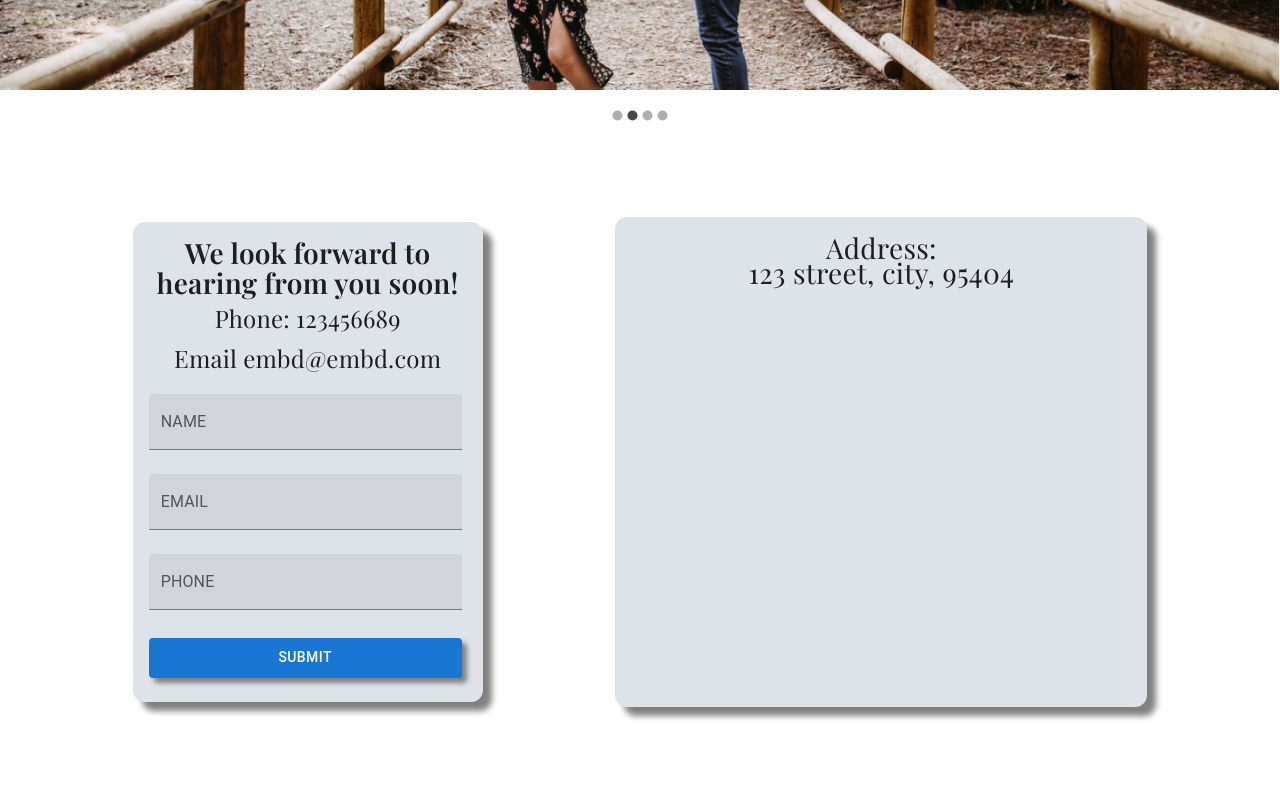
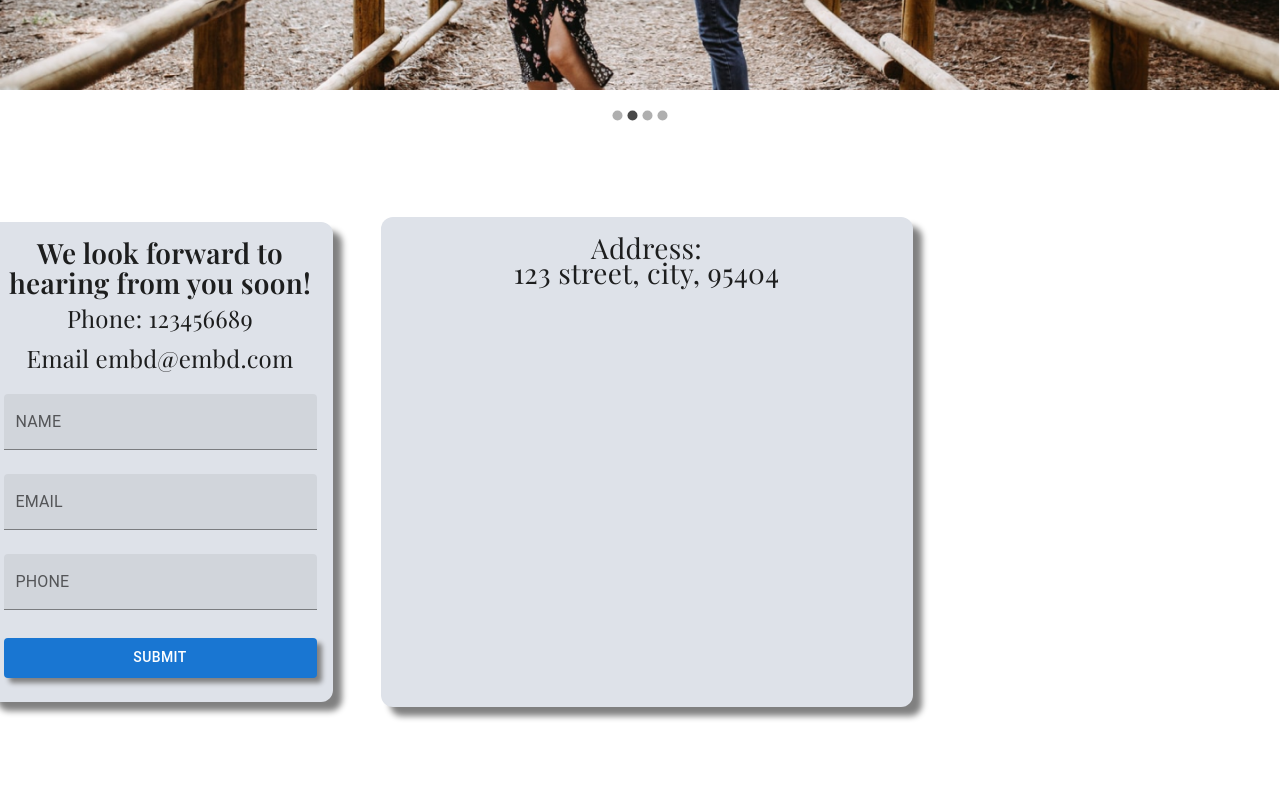
Before and after one commit to th2n10s4u/embd-website, a React (Create React App) app: page / in a window 1280 px wide. Shown: the part 580-1380 px from the top of the page. Built offline with nearby package versions, Linux system fonts and the light colour scheme.

Commit message:
Update Contact.js
Added containers
adjusted alignment
todo: alignment / containers.

```diff
--- a/src/assets/components/Contact.js
+++ b/src/assets/components/Contact.js
@@ -1,5 +1,12 @@
 import React from "react";
-import { Card, Box, CardContent, Paper, Typography } from "@mui/material";
+import {
+  Card,
+  Box,
+  CardContent,
+  Container,
+  Paper,
+  Typography,
+} from "@mui/material";
 import ContactForm from "../components/ContactForm";
 
 export default function Contact() {
@@ -9,10 +16,21 @@ export default function Contact() {
         elevation={0}
         sx={{
           minHeight: 700,
+          maxWidth: 900,
           display: "flex",
           flexDirection: "row",
-          justifyContent: "space-evenly",
-          aligncontent: "space-evenly",
+          justifyContent: "center",
+          alignContent: "center",
+        }}
+      >
+        <Container
+          sx={{
+            display: "flex",
+            flexDirection: "row",
+            justifyContent: "flex-end",
+            alignContent: "center",
+            width: "650px",
+            Height: "550px",
           }}
         >
           <Card
@@ -64,6 +82,17 @@ export default function Contact() {
               <ContactForm />
             </CardContent>
           </Card>
+        </Container>
+        <Container
+          sx={{
+            display: "flex",
+            flexDirection: "row",
+            justifyContent: "flex-start",
+            alignContent: "center",
+            width: "650px",
+            Height: "550px",
+          }}
+        >
           <Card
             elevation={0}
             sx={{
@@ -108,6 +137,7 @@ export default function Contact() {
               ></Box>
             </CardContent>
           </Card>
+        </Container>
       </Paper>
     </React.Fragment>
   );
```
Lines whose indentation alone changed are shown as unchanged.
